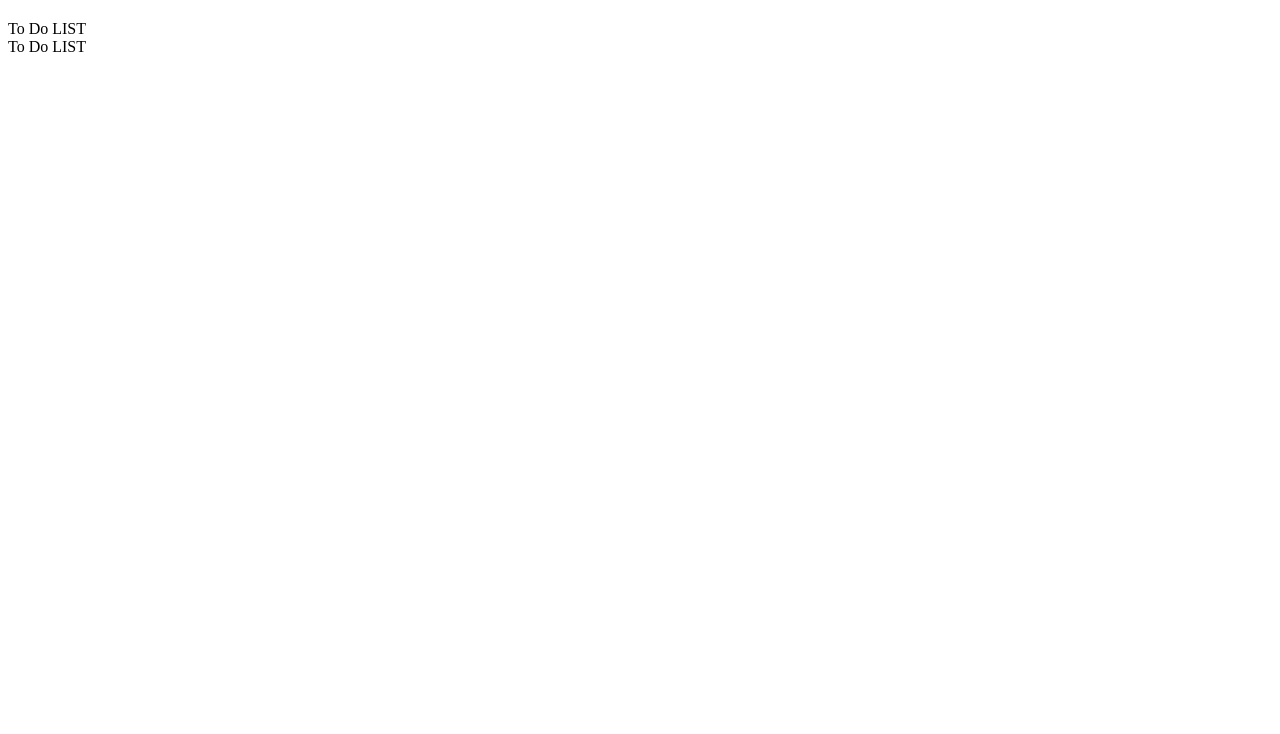
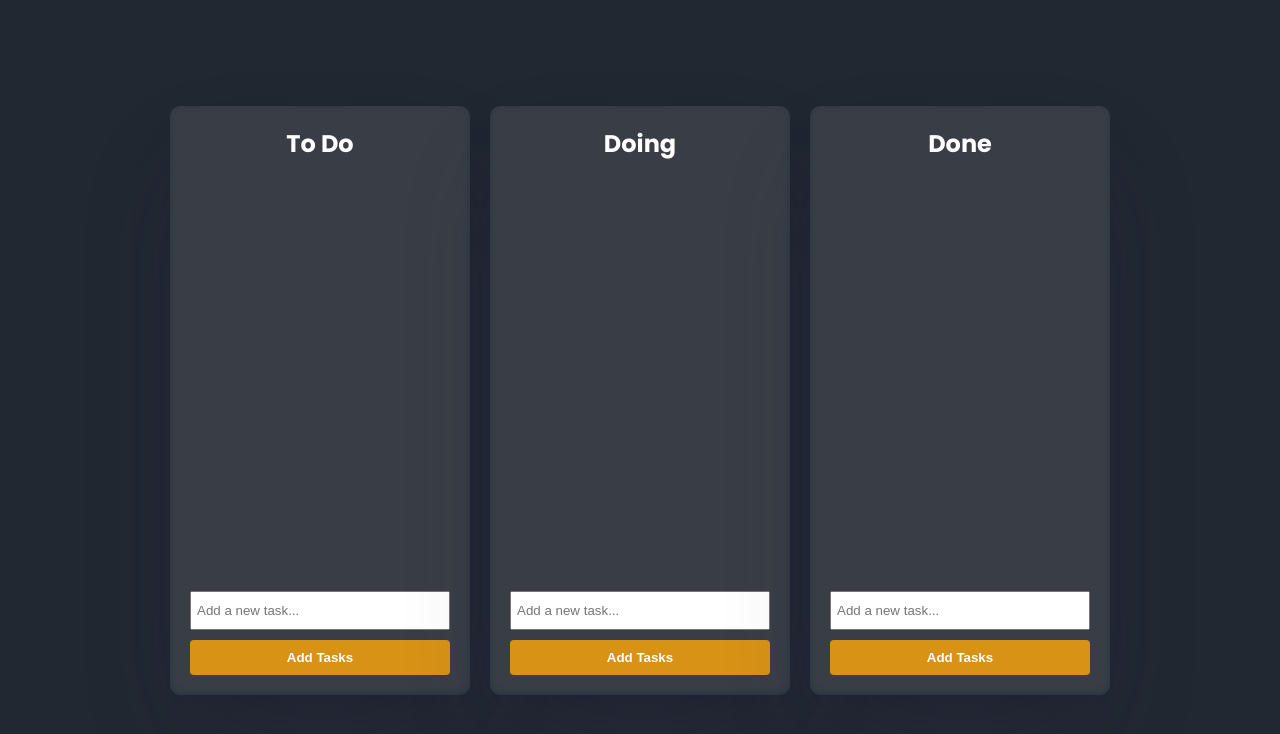
Before and after one commit to m-faizan21/ToDo-List, a plain HTML site: page index.html in a window 1280 px wide. Drawn offline with Linux system fonts and the light colour scheme.

Commit message:
worked on some functionality

```diff
--- a/index.html
+++ b/index.html
@@ -3,14 +3,32 @@
 <head>
     <meta charset="UTF-8">
     <meta name="viewport" content="width=device-width, initial-scale=1.0">
-    <title>Kanban Board
-    <link rel="stylesheet" href="styles.css">
-    </title>
+    <title>To Do List</title>
+    <link rel="stylesheet" href="style.css">
 </head>
 <body>
-    <div><h2></h2></div>
-    <div>To Do LIST</div>
-    <div>To Do LIST</div>
-
+    <div class="board">
+        <!-- to do column -->
+        <div class="column" id="todo">
+            <h2>To Do</h2>
+            <div class="tasks" id="todo-tasks"></div>
+            <input type="text" class=" task-input" id="todo-input" placeholder="Add a new task...">
+            <button class="add-task">Add Tasks</button>
+        </div>
+        <!-- doing column -->
+        <div class="column" id="doing">
+            <h2>Doing</h2>
+            <div class="tasks" id="doing-tasks"></div>
+            <input type="text" class=" task-input" id="doing-input" placeholder="Add a new task...">
+            <button class="add-task">Add Tasks</button>
+        </div>
+        <!-- done column -->
+        <div class="column" id="done">
+            <h2>Done</h2>
+            <div class="tasks" id="done-tasks"></div>
+            <input type="text" class=" task-input" id="done-input" placeholder="Add a new task...">
+            <button class="add-task">Add Tasks</button>
+        </div>
+    </div>
 </body>
 </html>
--- a/style.css
+++ b/style.css
@@ -0,0 +1,63 @@
+@import url('https://fonts.googleapis.com/css2?family=Poppins:ital,wght@0,100;0,200;0,300;0,400;0,500;0,600;0,700;0,800;0,900;1,100;1,200;1,300;1,400;1,500;1,600;1,700;1,800;1,900&display=swap');
+*{
+    margin: 0;
+    padding: 0;
+    box-sizing: border-box;
+}
+body{
+    font-family: 'Poppins', sans-serif;
+
+    display: flex;
+    justify-content: center;
+    align-items: center;
+    min-height: 100vh;
+    background-color: #222831;
+}
+
+.board{
+    display: flex;
+    gap: 20px
+    ;
+}
+
+.column{
+    background-color: #393e46;
+    width: 300px;
+    min-height: 400px;
+    padding: 20px;
+    box-shadow: rgba(50, 50, 93, 0.25) 0px 50px 100px -20px, rgba(0, 0, 0, 0.3) 0px 30px 60px -30px, rgba(10, 37, 64, 0.35) 0px -2px 6px 0px inset;
+    border-radius: 10px;
+}
+.column h2{
+    text-align: center;
+    color: #fff;
+    margin-bottom: 20px;
+
+}
+.tasks{
+    min-height: 400px;
+}
+
+.task-input{
+    width: 100%;
+    padding: 10px 5px;
+    border 1px solid #ccc;
+    margin-top: 10px;
+}
+
+.add-task{
+    width: 100%;
+    padding: 10px 5px;
+    background-color: #d89216;
+    color: #fff;
+    border: none;
+    border-radius: 4px;
+    margin-top: 10px;
+    cursor: pointer;
+    font-weight: bold;
+    transition: all 0.3s ease;
+}
+
+.add-task:hover{
+    background-color: #804f10;
+}
```
Also changed, not shown: 1 other file.
